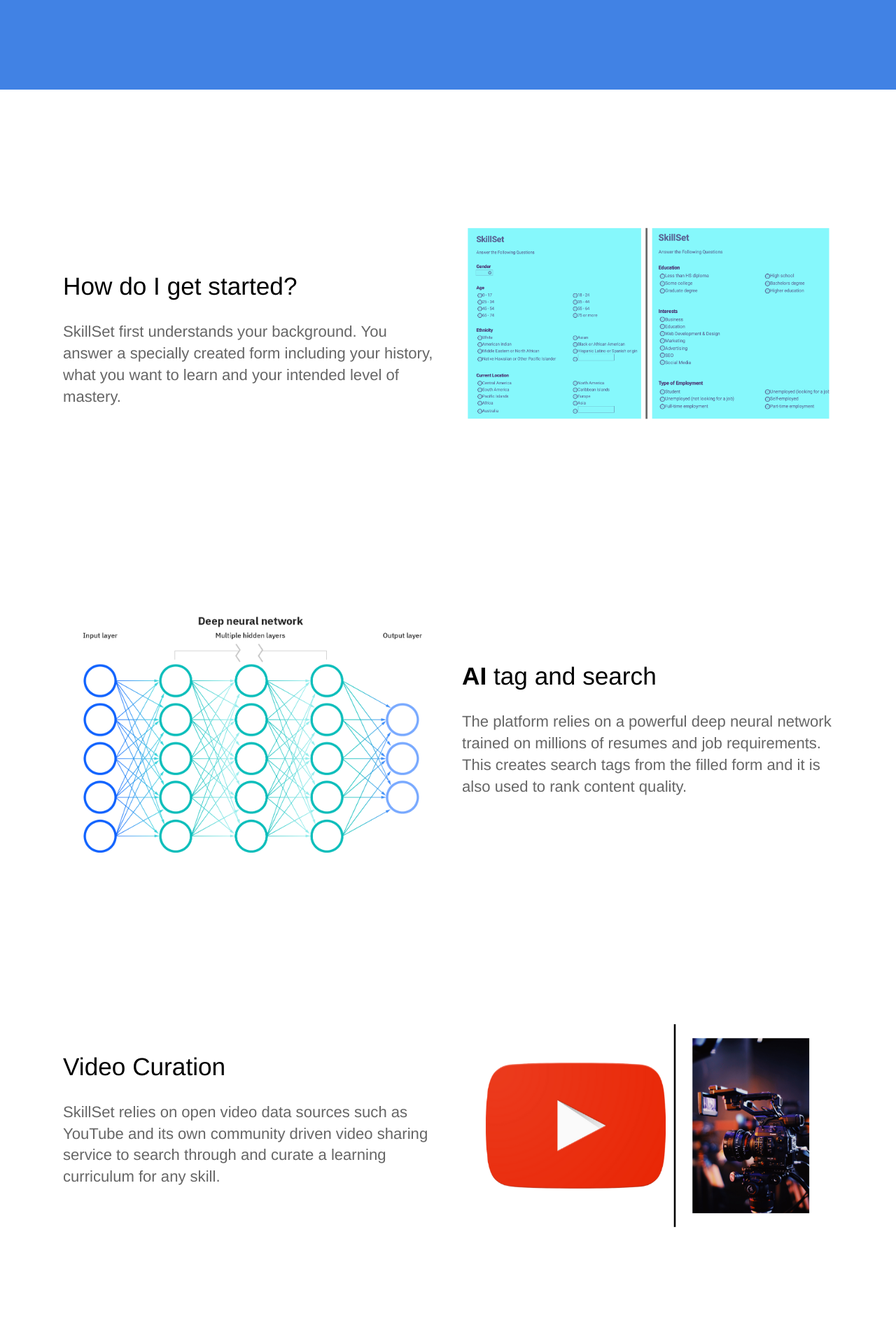
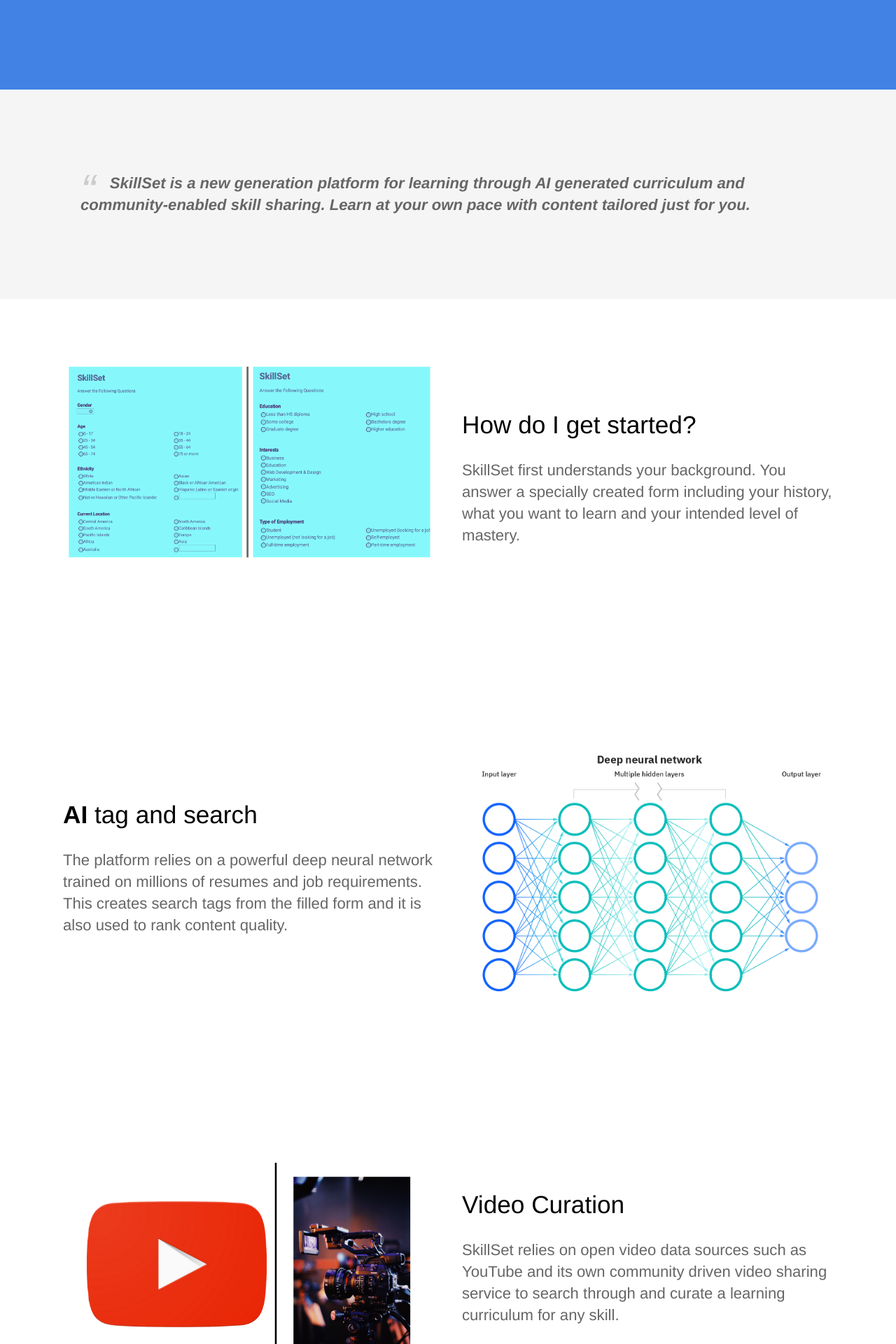
Before and after one commit to voltafluxhq/voltafluxhq.github.io, a Jekyll site: the page built from index.html, in a window 1280 px wide. Shown: the part 811-2731 px from the top of the page at 70% size. Built offline with Jekyll 4.4.1, drawn with Linux system fonts in a browser that asks for light colours.

Commit message:
site update

```diff
--- a/_sass/landing-page.scss
+++ b/_sass/landing-page.scss
@@ -23,10 +23,10 @@
 		@media #{$tablet} {
 			@include flexbox;
 
-			blockquote {
-				-webkit-flex: 1;
-				flex: 1;
-			}
+			// blockquote {
+			// 	-webkit-flex: 1;
+			// 	flex: 1;
+			// }
 		}
 	}
 }
--- a/_sass/layout.scss
+++ b/_sass/layout.scss
@@ -97,6 +97,8 @@
 }
 
 .curved {
+	width: 450px;
+	height: auto;
 	border-radius: 50px;
 	background-repeat: repeat;
 	display: block;
--- a/index.html
+++ b/index.html
@@ -14,6 +14,19 @@
 </section>
 
 <div class="content">
+	<section class="testimonial">
+		<div class="container flex">
+			<div class="text editable">
+				<blockquote>
+					<p class="editable"><strong>
+							SkillSet is a new generation platform for learning through AI generated curriculum and
+							community-enabled skill sharing.
+							Learn at your own pace with content tailored just for
+							you.</strong></p>
+				</blockquote>
+			</div>
+		</div>
+	</section>
 	<section>
 		<div class="container flex">
 			<div class="text editable">
```
Also changed, not shown: _data/footer.yml (+5 -5 lines), touch-icon.png (deleted).
